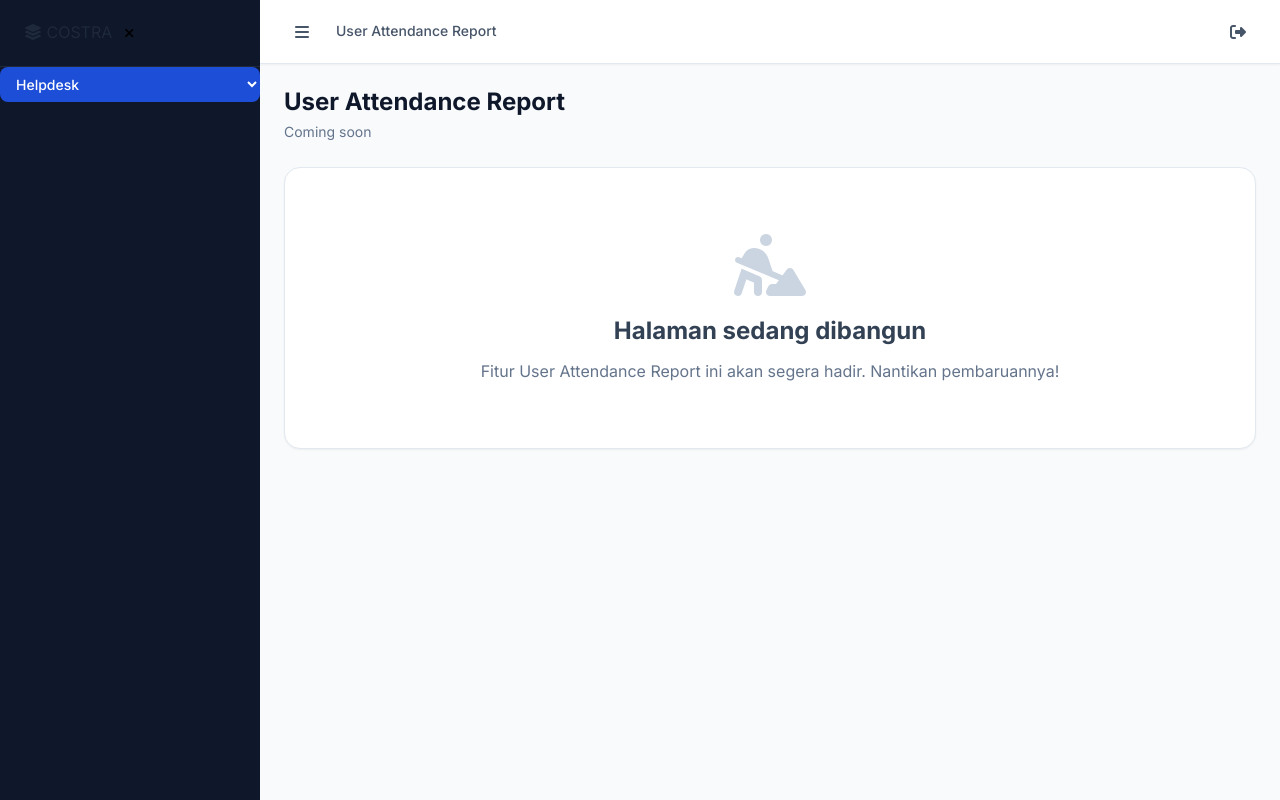
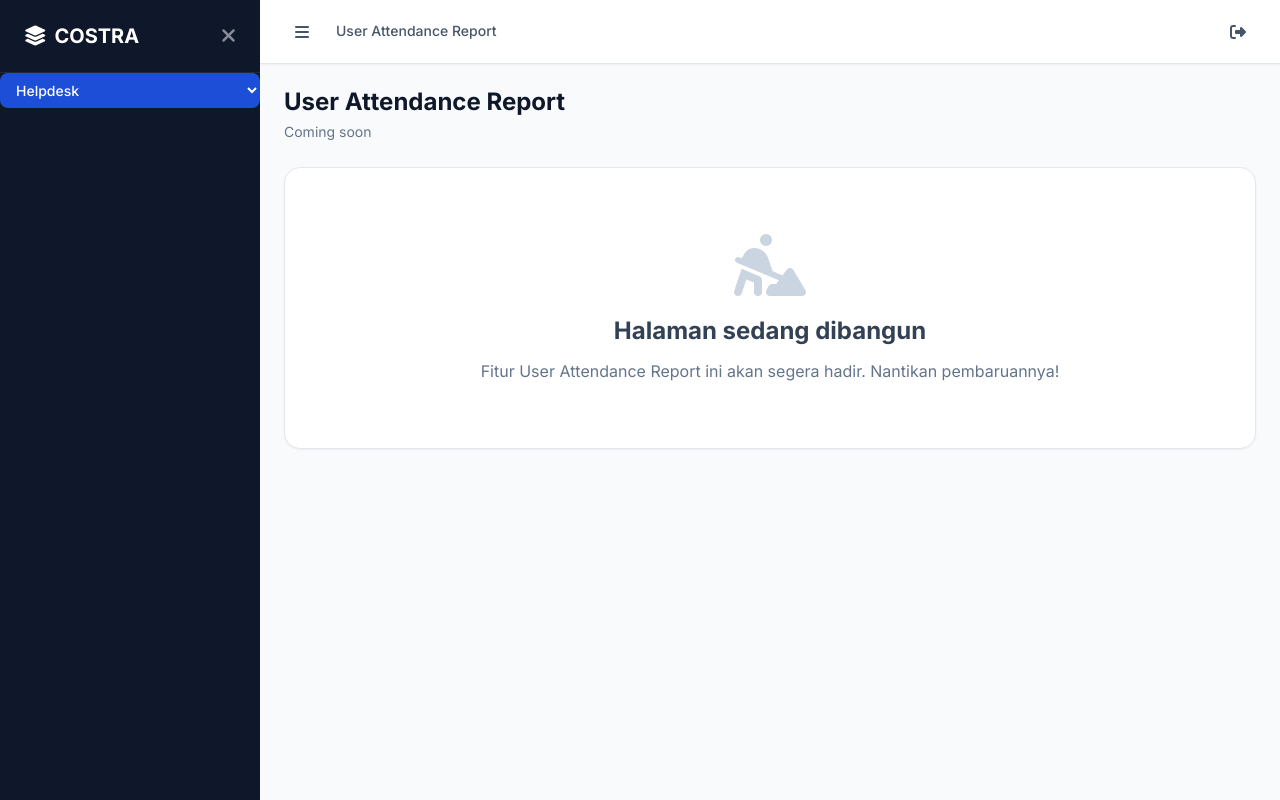
Before and after one commit to Judexyz/COSTRA, a PHP site: page /Project/frontend/pages/attendance-report.html in a window 1280 px wide. Run offline with PHP 8.4, Linux system fonts and the light colour scheme.

Commit message:
fix: make COSTRA logo and close button white to be visible on dark sidebar

```diff
--- a/frontend/css/dashboard.css
+++ b/frontend/css/dashboard.css
@@ -21,10 +21,32 @@ body {
 .sidebar-header {
   display: flex;
   align-items: center;
-  gap: 0.75rem;
+  justify-content: space-between;
   padding: 1.25rem 1.5rem;
   border-bottom: 1px solid rgba(255,255,255,0.08);
   flex-shrink: 0;
+}
+
+.logo {
+  display: flex;
+  align-items: center;
+  gap: 0.5rem;
+  font-size: 1.25rem;
+  font-weight: 700;
+  color: white;
+}
+
+.close-sidebar {
+  background: transparent;
+  border: none;
+  color: rgba(255,255,255,0.5);
+  font-size: 1.25rem;
+  cursor: pointer;
+  padding: 0;
+}
+
+.close-sidebar:hover {
+  color: white;
 }
 
 .sidebar-logo {
```
